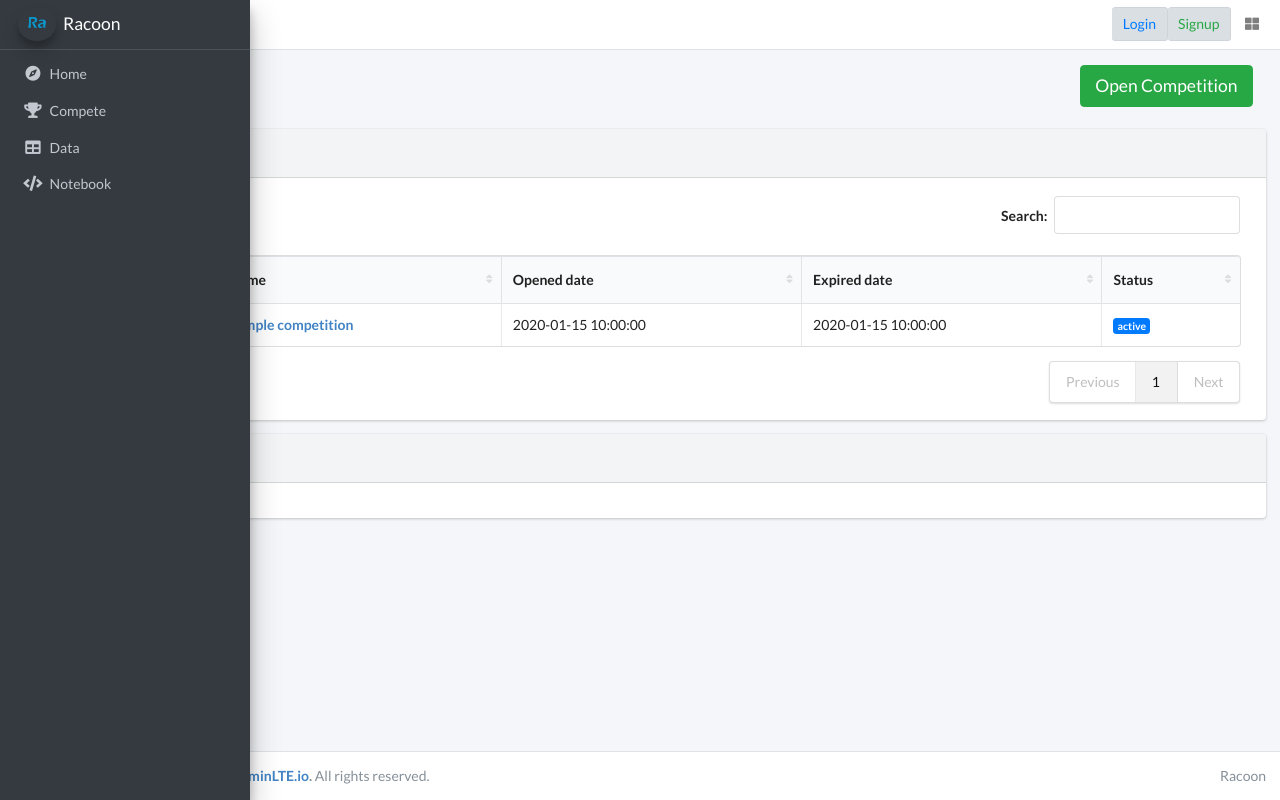
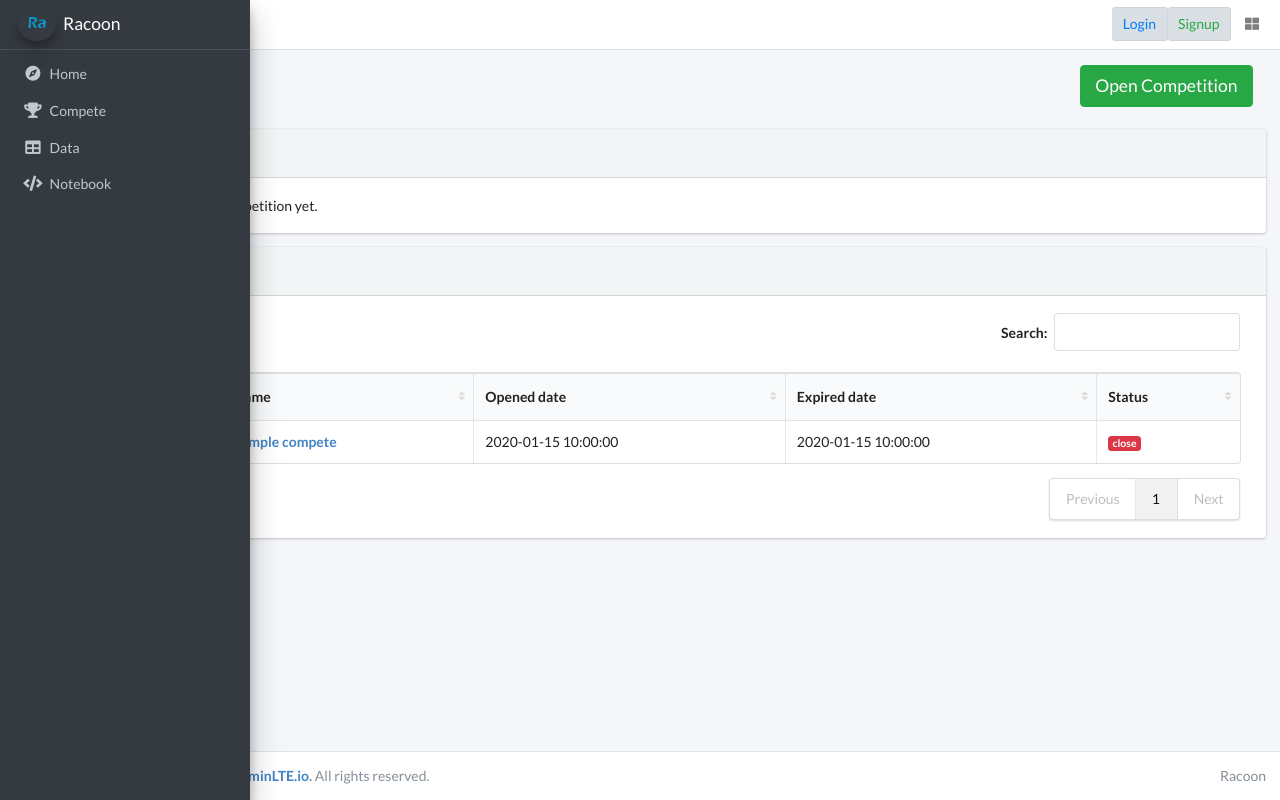
Before and after one commit to onukura/Racoon, a Flask app: template racoon/templates/compete/list.html in a window 1280 px wide. Run offline with Flask 2, Linux system fonts and the light colour scheme; tables that the repository leaves empty hold one stand-in row (values such as "Sample post"); the template is opened without the code that fills it: values that come from a table or form of the project are taken from there, most other values are stand-ins (such as "Sample title", 1, 10 or a date in 2020); parts of the project's set-up code (start-up, migrations or seed data) failed here and were passed over; some libraries are stand-ins or nearby versions.

Commit message:
add functions to split cometitions to private and public #14

```diff
--- a/racoon/static/js/private/compete/list.js
+++ b/racoon/static/js/private/compete/list.js
@@ -1,3 +1,4 @@
 $(function () {
     $('#table_private').DataTable();
+    $('#table_public').DataTable();
 })
--- a/racoon/templates/compete/list.html
+++ b/racoon/templates/compete/list.html
@@ -38,6 +38,7 @@
           <h3 class="card-title p-3">Your Competitions</h3>
         </div><!-- /.card-header -->
         <div class="card-body">
+          {% if competes_private|length > 0 %}
             <table id="table_private" class="ui celled table" style="width:100%">
               <thead>
               <tr>
@@ -49,7 +50,7 @@
               </tr>
               </thead>
               <tbody>
-            {% for compete in competes %}
+              {% for compete in competes_private %}
                 <tr>
                   <td>{{ loop.index }}</td>
                   <td><a href="{{ url_for("bp_compete.overview", compete_name=compete.name) }}"><strong>{{ compete.friendly_name }}</strong></a></td>
@@ -64,6 +65,9 @@
               {% endfor %}
               </tbody>
             </table>
+          {% else %}
+            You have not joined competition yet.
+          {% endif %}
         </div><!-- /.card-body -->
       </div>
       <!-- ./card -->
@@ -79,7 +83,36 @@
           <h3 class="card-title p-3">All Competitions</h3>
         </div><!-- /.card-header -->
         <div class="card-body">
-
+          {% if competes_public|length > 0 %}
+            <table id="table_public" class="ui celled table" style="width:100%">
+              <thead>
+              <tr>
+                <th>Index</th>
+                <th>Name</th>
+                <th>Opened date</th>
+                <th>Expired date</th>
+                <th>Status</th>
+              </tr>
+              </thead>
+              <tbody>
+              {% for compete in competes_public %}
+                <tr>
+                  <td>{{ loop.index }}</td>
+                  <td><a href="{{ url_for("bp_compete.overview", compete_name=compete.name) }}"><strong>{{ compete.friendly_name }}</strong></a></td>
+                  <td>{{ compete.created_date }}</td>
+                  <td>{{ compete.deadline_date }}</td>
+                  {% if compete.is_open %}
+                    <td><span class="badge bg-primary">active</span></td>
+                  {% else %}
+                    <td><span class="badge bg-danger">close</span></td>
+                  {% endif %}
+                </tr>
+              {% endfor %}
+              </tbody>
+            </table>
+          {% else %}
+            No competitions available.
+          {% endif %}
         </div><!-- /.card-body -->
       </div>
       <!-- ./card -->
--- a/racoon/view/compete/compete.py
+++ b/racoon/view/compete/compete.py
@@ -25,8 +25,10 @@ bp_compete = Blueprint("bp_compete", __name__, url_prefix="/compete")
 @login_or_role_erquired("member")
 def list():
     competes = Competition.query.all()
-    # TODO need to split competes into private and public....
-    return render_template("compete/list.html", competes=competes)
+    competes_private = []
+    competes_public = []
+    [competes_private.append(c) if c.is_user_joined(current_user.id) else competes_public.append(c) for c in competes]
+    return render_template("compete/list.html", competes_private=competes_private, competes_public=competes_public)
 
 
 @bp_compete.route("/create", methods=["GET", "POST"])
```
Also changed, not shown: racoon/models/competition.py (+9 -0 lines). Lines whose indentation alone changed are shown as unchanged.
